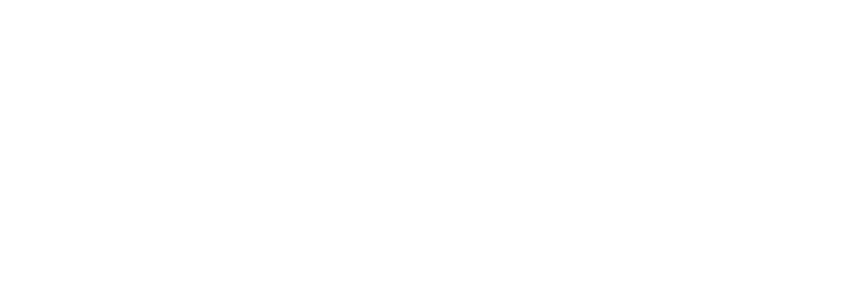
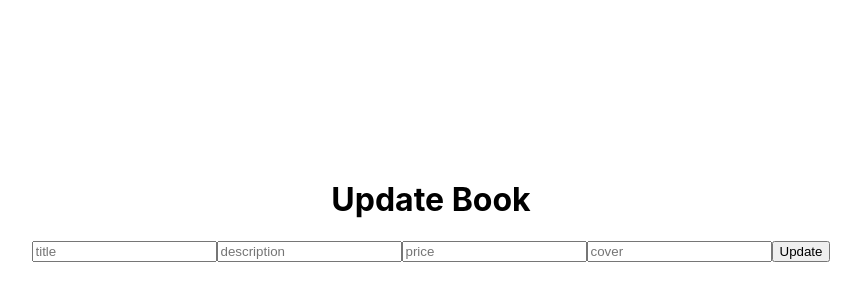
Before and after one commit to dennihous/mysqlProject, a React (Create React App) app in the folder client/: page /update/1 in a window 1280 px wide. Before the commit this address had no page. Shown: the part 190-490 px from the top of the page, without its empty margins (209-1070 px from the left). Built offline with nearby package versions, Linux system fonts and the light colour scheme.

Commit message:
Update page utilising add page

```diff
--- a/client/src/App.js
+++ b/client/src/App.js
@@ -11,7 +11,7 @@
         <Routes>
           <Route path="/" element={<Books />} />
           <Route path="/add" element={<Add />} />
-          <Route path="/update" element={<Update />} />
+          <Route path="/update/:id" element={<Update />} />
         </Routes>
       </BrowserRouter>
     </div>
--- a/client/src/pages/Update.jsx
+++ b/client/src/pages/Update.jsx
@@ -1,8 +1,45 @@
+import axios from 'axios'
 import React from 'react'
+import { useState } from 'react'
+import { useNavigate } from 'react-router-dom'
 
 const Update = () => {
+  const [book, setBook] = useState({
+    title: "",
+    description: "",
+    price: null,
+    cover: ""
+  })
+
+  const navigate = useNavigate()
+
+  const handleChange = (e) => {
+    setBook(prev => ({
+      ...prev, [e.target.name]: e.target.value
+    }))
+  }
+
+  const handleClick = async (e) => {
+    e.preventDefault()
+    try{
+      await axios.post("http://localhost:8800/books", book)
+      navigate("/")
+    } catch(err){
+      console.log(err)
+    }
+  }
+
+  console.log(book)
+
   return (
-    <div>Update</div>
+    <div className='form' >
+      <h1>Update Book</h1>
+      <input type="text" placeholder="title" onChange={handleChange} name="title" />
+      <input type="text" placeholder="description" onChange={handleChange} name="description" />
+      <input type="number" placeholder="price" onChange={handleChange} name="price" />
+      <input type="text" placeholder="cover" onChange={handleChange} name="cover" />
+      <button onClick={handleClick}>Update</button>
+    </div>
   )
 }
 
```
